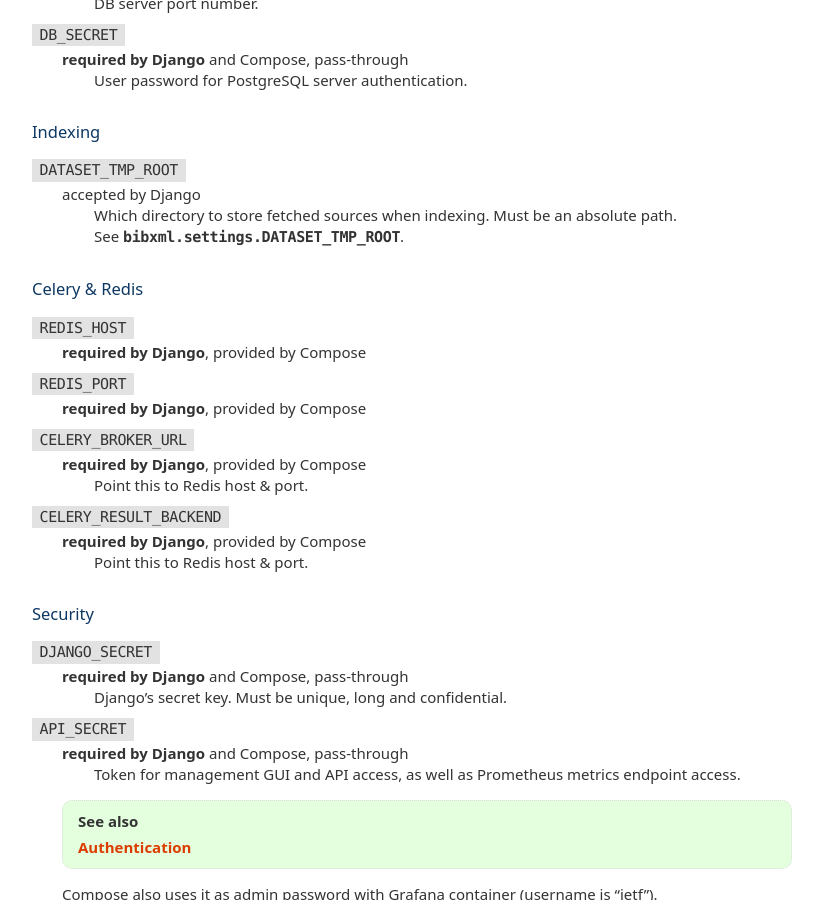
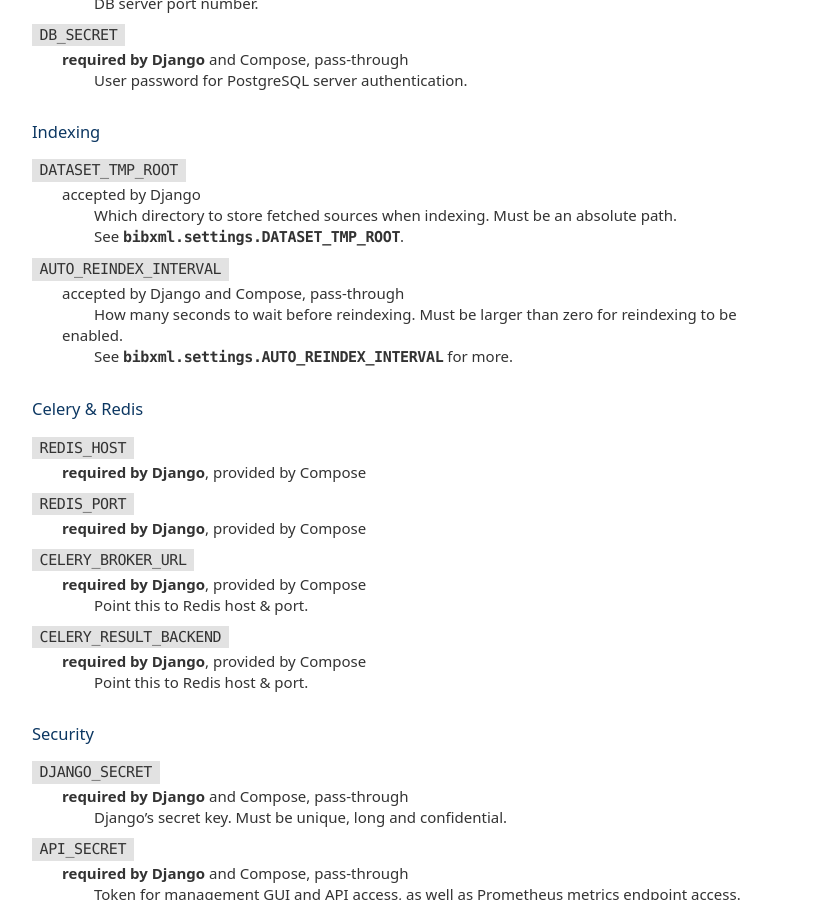
Before and after one commit to ietf-tools/bibxml-service, a Sphinx documentation site: the page built from docs/ref/env.rst, in a window 1280 px wide and 900 px high, scrolled down 2469 px. Shown: the whole window, without its empty margins (228-1051 px from the left). Built offline with Sphinx 7.4.7, drawn with Linux system fonts in a browser that asks for light colours; pages that are not in the unit, such as notebooks, are missing from menus.

Commit message:
feat: support auto-reindexing datasets
fix #52

```diff
--- a/docker-compose.yml
+++ b/docker-compose.yml
@@ -144,6 +144,7 @@
       CONTACT_EMAIL: ${CONTACT_EMAIL:?missing service name}
       SENTRY_DSN: ${SENTRY_DSN}
       PYTHONUNBUFFERED: 1
+      AUTO_REINDEX_INTERVAL: ${AUTO_REINDEX_INTERVAL}
     depends_on:
       - web-precheck
       - redis
--- a/docs/howto/index.rst
+++ b/docs/howto/index.rst
@@ -15,3 +15,4 @@
    mark-releases
    update-container-build
    run-in-production
+   auto-reindex-sources
--- a/docs/ref/env.rst
+++ b/docs/ref/env.rst
@@ -152,6 +154,14 @@
     Must be an absolute path.
 
     See :data:`bibxml.settings.DATASET_TMP_ROOT`.
+
+``AUTO_REINDEX_INTERVAL``
+    accepted by Django and Compose, pass-through
+
+    How many seconds to wait before reindexing.
+    Must be larger than zero for reindexing to be enabled.
+
+    See :data:`bibxml.settings.AUTO_REINDEX_INTERVAL` for more.
 
 
 Celery & Redis
--- a/docs/topics/sourcing.rst
+++ b/docs/topics/sourcing.rst
@@ -31,7 +31,8 @@
 
 .. seealso::
 
-   - :mod:`main.sources`
+   - :doc:`/howto/auto-reindex-sources`
+   - :mod:`main.sources` for Relaton source implementation
 
 External sources
 ================
```
Also changed, not shown: other parts of docs/ref/env.rst (+2 -0 lines), docs/howto/auto-reindex-sources.rst (added, +50 -0 lines), 2 other files.
